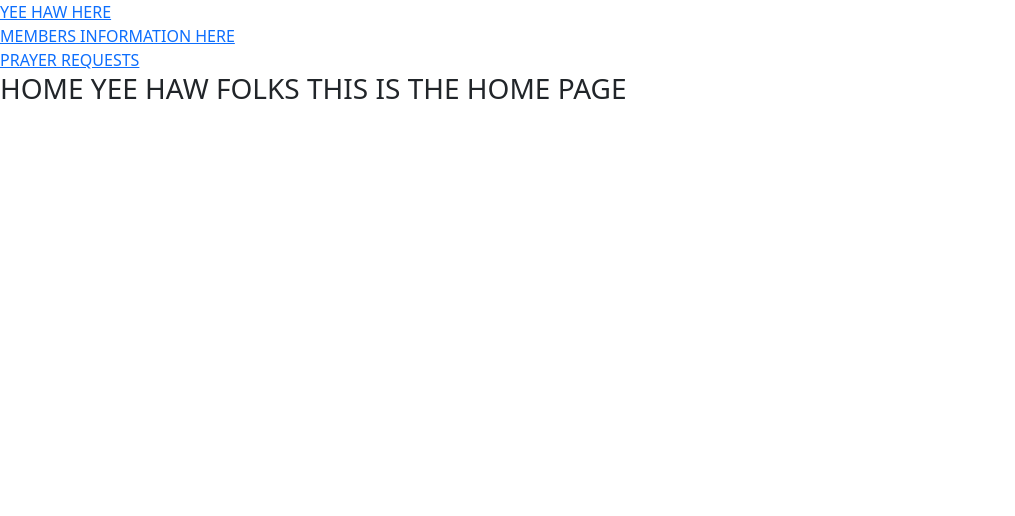
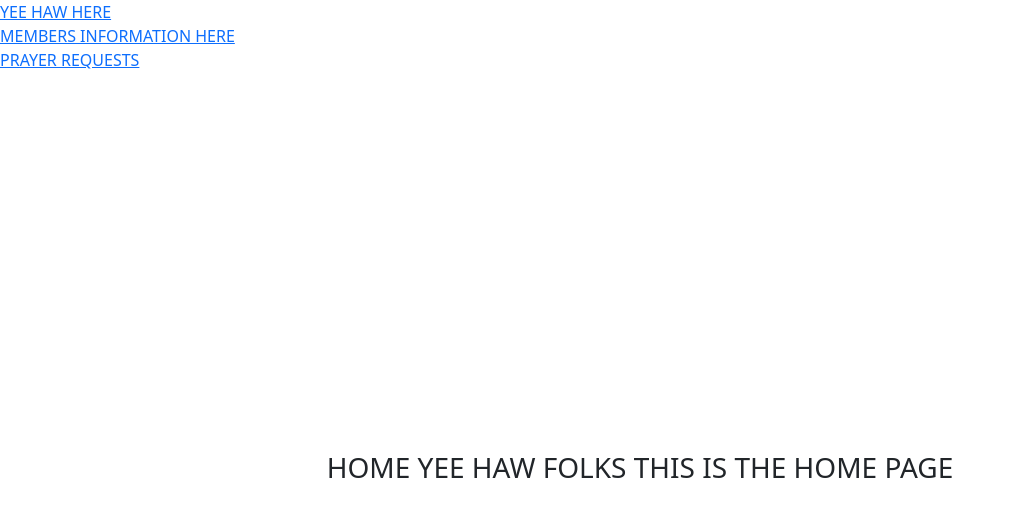
Before and after one commit to kdb23/csbs, a React (Create React App) app in the folder client/: page /home in a window 1280 px wide. Shown: the top 516 px of the page, without its empty margins (0-1015 px from the left). Built offline with nearby package versions, Linux system fonts and the light colour scheme; no server answers.

Commit message:
homepage centered

```diff
--- a/client/src/Home.js
+++ b/client/src/Home.js
@@ -1,10 +1,13 @@
 import React from 'react';
+
 
 function Home() {
 
     return(
-        <div>
-            <h3>HOME YEE HAW FOLKS THIS IS THE HOME PAGE</h3>
+        <div className='d-flex align-items-center justify-content-center' style={{height : '100vh'}}>
+            <div className='text-center'>
+                <h3>HOME YEE HAW FOLKS THIS IS THE HOME PAGE</h3>
+            </div>
         </div>
     )
 }
```
